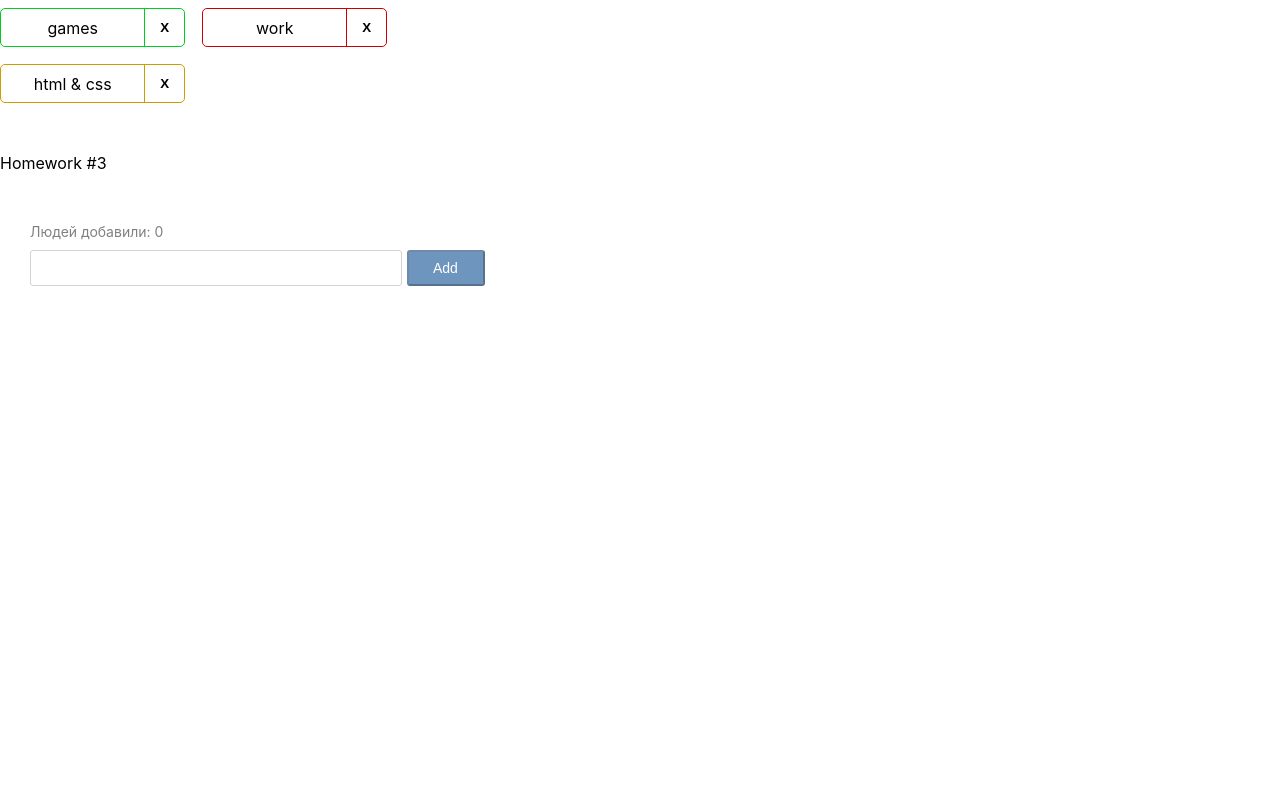
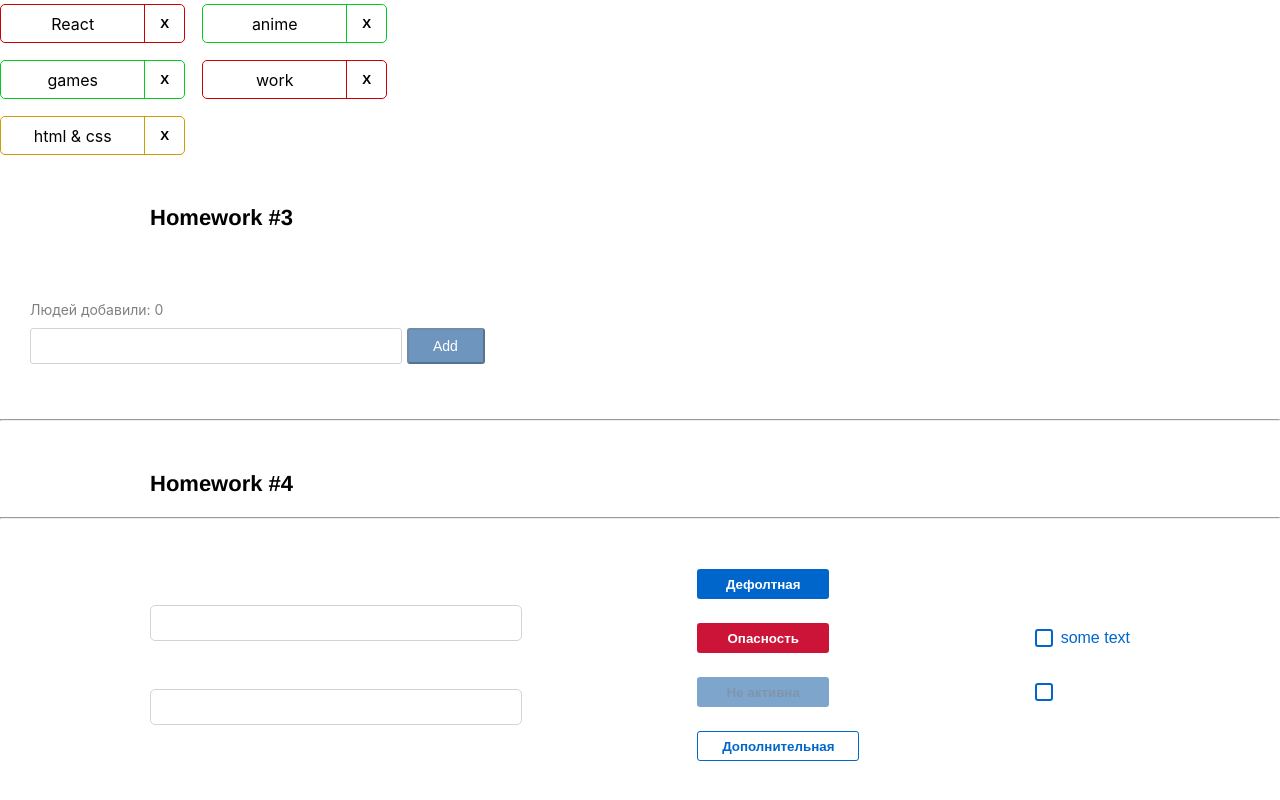
Before and after one commit to VladTomchuk/homeworks_since_sprint_2, a React (Create React App) app: page / in a window 1280 px wide. Shown: the part 622-1422 px from the top of the page. Before the commit the page ends 913 px from the top, so only its background shows below. Built offline with nearby package versions, Linux system fonts and the light colour scheme.

Commit message:
Finished HW4

```diff
--- a/src/s1-main/App.module.css
+++ b/src/s1-main/App.module.css
@@ -3,9 +3,16 @@
 }
 
 .hw {
-    margin-top: 50px;
+    margin: 50px 0;
+
 }
 
 .hwTitle {
     margin-top: 50px;
+    padding-left:150px;
+    padding-bottom: 20px;
+    font-weight: 600;
+    font-size: 22px;
+    font-family: Helvetica;
+
 }
--- a/src/s1-main/App.tsx
+++ b/src/s1-main/App.tsx
@@ -3,6 +3,7 @@ import s from './App.module.css'
 import HW1 from '../s2-homeworks/hw01/HW1'
 import HW2 from "../s2-homeworks/hw02/HW2";
 import HW3 from "../s2-homeworks/hw03/HW3";
+import HW4 from "../s2-homeworks/hw04/HW4";
 
 function App() {
     return (
@@ -11,7 +12,7 @@ function App() {
             {/*раскомментировать по ходу выполнения*/}
             <HW2/>
             <HW3/>
-            {/*<HW4/>*/}
+            <HW4/>
 
             {/*при выполнении дз 5 и более - закомментировать здесь дз 1-4, так как они есть внутри дз 5*/}
             {/*<HW5/>*/}
--- a/src/s2-homeworks/hw03/Greeting.tsx
+++ b/src/s2-homeworks/hw03/Greeting.tsx
@@ -25,8 +25,8 @@ const Greeting: React.FC<GreetingPropsType> = (
         lastUserName,
     } // деструктуризация пропсов
 ) => {
-    const inputClass = error !== null ? s.errorInput : s.input// need to fix with (?:)
-
+    const inputClass = error  ? s.errorInput : s.input// need to fix with (?:)
+        const b = null
     return (
         <div id={'hw3-form'} className={s.greetingForm}>
             <div className={s.text}>
--- a/src/s2-homeworks/hw03/GreetingContainer.tsx
+++ b/src/s2-homeworks/hw03/GreetingContainer.tsx
@@ -7,7 +7,7 @@ type GreetingContainerPropsType = {
     addUserCallback: (name: string) => void // need to fix any
 }
 
-export const pureAddUser = (name: string, setError: any, setName: any, addUserCallback: any) => {
+export const pureAddUser = (name: string, setError: (value: string) => void, setName: (value: string) => void, addUserCallback: (name: string) => void) => {
     if (name.trim() !== '') {
         addUserCallback(name.trim())
         setName('')
@@ -19,21 +19,20 @@ export const pureAddUser = (name: string, setError: any, setName: any, addUserCa
     // если имя пустое - показать ошибку, иначе - добавить юзера и очистить инпут
 }
 
-export const pureOnBlur = (name: string, setError: any) => {
+export const pureOnBlur = (name: string, setError: (value: string) => void) => {
     if (name.trim() === '') {
         setError('Ошибка! Введите имя!')
+
     } else {
-        setError(null)
+        setError('')
     }// если имя пустое - показать ошибку
 }
 
-export const pureOnEnter = (e: KeyboardEvent<HTMLInputElement>, addUser: any) => { // если нажата кнопка Enter - добавить
-
+export const pureOnEnter = (e: KeyboardEvent<HTMLInputElement>, addUser: () => void) => { // если нажата кнопка Enter - добавить
     if (e.key === 'Enter') {
         addUser()
-        e.currentTarget.blur()
+        //e.currentTarget.blur()
     }
-
 }
 
 // более простой и понятный для новичков
@@ -46,16 +45,13 @@ const GreetingContainer: React.FC<GreetingContainerPropsType> = ({
                                                                  }) => {
     // деструктуризация пропсов
     const [name, setName] = useState<string>('') // need to fix any
-    const [error, setError] = useState<null | string>(null) // need to fix any
+    const [error, setError] = useState<string>('') // need to fix any
 
     const setNameCallback = (e: ChangeEvent<HTMLInputElement>) => {
 
-            setName(e.currentTarget.value)
-            setError(null)
-        // need to fix any
-         // need to fix
+        setName(e.currentTarget.value)
+        setError('')
 
-        //error && setError('')
     }
     const addUser = () => {
         pureAddUser(name, setError, setName, addUserCallback)
@@ -68,7 +64,6 @@ const GreetingContainer: React.FC<GreetingContainerPropsType> = ({
     const onEnter = (e: KeyboardEvent<HTMLInputElement>) => {
 
         pureOnEnter(e, addUser)
-        //
 
     }
     const totalUsers = users.length // need to fix
--- a/src/s2-homeworks/hw04/HW4.tsx
+++ b/src/s2-homeworks/hw04/HW4.tsx
@@ -12,7 +12,9 @@ import Stand from './Stand'
 const HW4 = () => {
     return (
         <div id={'hw4'}>
+            <hr/>
             <div className={s2.hwTitle}>Homework #4</div>
+            <hr/>
             {/*демонстрация возможностей компонент:*/}
             <div className={s2.hw}>
                 <Stand />
--- a/src/s2-homeworks/hw04/Stand.module.css
+++ b/src/s2-homeworks/hw04/Stand.module.css
@@ -2,6 +2,7 @@
     display: flex;
     justify-content: space-between;
     align-items: center;
+    padding: 0 150px
 }
 
 .inputs {
--- a/src/s2-homeworks/hw04/Stand.tsx
+++ b/src/s2-homeworks/hw04/Stand.tsx
@@ -1,4 +1,4 @@
-import React, { useState } from 'react'
+import React, {useState} from 'react'
 import s from './Stand.module.css'
 import SuperInputText from './common/c1-SuperInputText/SuperInputText'
 import SuperCheckbox from './common/c3-SuperCheckbox/SuperCheckbox'
@@ -44,13 +44,13 @@ const Stand = () => {
                 {/*обычная кнопка:*/}
                 <div>
                     <SuperButton id={'hw4-super-button-default'}>
-                        default
+                        Дефолтная
                     </SuperButton>
                 </div>
                 {/*красная кнопка:*/}
                 <div>
                     <SuperButton id={'hw4-super-button-red'} xType={'red'}>
-                        red
+                        Опасность
                     </SuperButton>
                 </div>
                 {/*задизэйбленная кнопка:*/}
@@ -60,7 +60,7 @@ const Stand = () => {
                         xType={'red'}
                         disabled
                     >
-                        disabled
+                        Не активна
                     </SuperButton>
                 </div>
                 {/*задизэйбленная кнопка:*/}
@@ -69,7 +69,7 @@ const Stand = () => {
                         id={'hw4-super-button-secondary'}
                         xType={'secondary'}
                     >
-                        secondary
+                        Дополнительная
                     </SuperButton>
                 </div>
             </div>
--- a/src/s2-homeworks/hw04/common/c1-SuperInputText/SuperInputText.module.css
+++ b/src/s2-homeworks/hw04/common/c1-SuperInputText/SuperInputText.module.css
@@ -2,19 +2,33 @@
 }
 
 .input {
+    height: 36px;
+    width: 372px;
+    border: 1px solid lightgrey;
+    border-radius: 5px;
 }
 
 .inputWrapper {
+    display: flex;
+    flex-direction: column-reverse;
 }
 
 .superInput {
+
+    border: 1px solid lightgrey;
+
 }
 
 .errorInput {
+
+    border: 1px solid red;
+
 }
 
 .errorInput:focus {
+
 }
 
 .error {
+    color: red;
 }
--- a/src/s2-homeworks/hw04/common/c2-SuperButton/SuperButton.module.css
+++ b/src/s2-homeworks/hw04/common/c2-SuperButton/SuperButton.module.css
@@ -1,36 +1,60 @@
 .button {
+    min-width: 132px;
+    min-height: 30px;
+    padding: 5px 24px 5px 24px;
+    border-radius: 3px;
+    border: none;
+    gap: 10px;
+    font-weight: bold;
+    color: #FFFFFF;
 }
 
 .disabled {
+    background-color: #004D99;
+    opacity: 0.5;
+    color: #002E5C;
 }
 
 .secondary {
+    background-color: transparent;
+    border: 1px solid #0066CC;
+    color: #0066CC;
 }
 
 .default {
+    background-color: #0066CC;
 }
 
 .red {
+    background-color: #CC1439;
 }
 
 .default:hover {
+    background-color: #0080FF;
 }
 
 .red:hover {
+    background-color: #FF1A47;
+
 }
 
 .secondary:hover {
+    background-color: #E5F0FA;
 }
 
 
 .default:active {
+    background-color: #0059B2;
 }
 
 .secondary:active {
+    background-color: #C9E5FF;
 }
 
 .red:active {
+    background-color: #B21232;
 }
 
 .button:disabled {
+
 }
--- a/src/s2-homeworks/hw04/common/c2-SuperButton/SuperButton.tsx
+++ b/src/s2-homeworks/hw04/common/c2-SuperButton/SuperButton.tsx
@@ -17,13 +17,26 @@ const SuperButton: React.FC<SuperButtonPropsType> = (
         ...restProps // все остальные пропсы попадут в объект restProps, там же будет children
     }
 ) => {
-    const finalClassName = s.button
-        // + (disabled
-        //         ? ...
-        //         : xType === 'red'
-        //             ? ...
-        + (className ? ' ' + className : '') // задачка на смешивание классов
+    // const finalClassName = s.button +
+    //     (disabled
+    //         ? s.disabled
+    //         : xType === 'red'
+    //             ? s.red
+    //             : xType === 'secondary'
+    //                 ? s.secondary
+    //                 : ''
+    //     ) +
+    //     (className ? ' ' + className : '');
 
+    const finalClassName = `${s.button}
+     ${disabled
+        ? s.disabled
+        : xType === 'red'
+            ? s.red
+            : xType === 'secondary'
+                ? s.secondary
+                : s.default}
+                ${className || ''}`; // задачка на смешивание классов
     return (
         <button
             disabled={disabled}
--- a/src/s2-homeworks/hw04/common/c3-SuperCheckbox/SuperCheckbox.tsx
+++ b/src/s2-homeworks/hw04/common/c3-SuperCheckbox/SuperCheckbox.tsx
@@ -1,8 +1,4 @@
-import React, {
-    ChangeEvent,
-    DetailedHTMLProps,
-    InputHTMLAttributes,
-} from 'react'
+import React, {ChangeEvent, DetailedHTMLProps, InputHTMLAttributes,} from 'react'
 import s from './SuperCheckbox.module.css'
 
 // тип пропсов обычного инпута
@@ -27,6 +23,10 @@ const SuperCheckbox: React.FC<SuperCheckboxPropsType> = (
     }
 ) => {
     const onChangeCallback = (e: ChangeEvent<HTMLInputElement>) => {
+
+        const checked = e.currentTarget.checked
+        onChangeChecked && onChangeChecked(checked)
+
         // задачка на написание онченджа
 
     }
```
Also changed, not shown: src/s2-homeworks/hw04/common/c1-SuperInputText/SuperInputText.tsx (+1 -7 lines).
